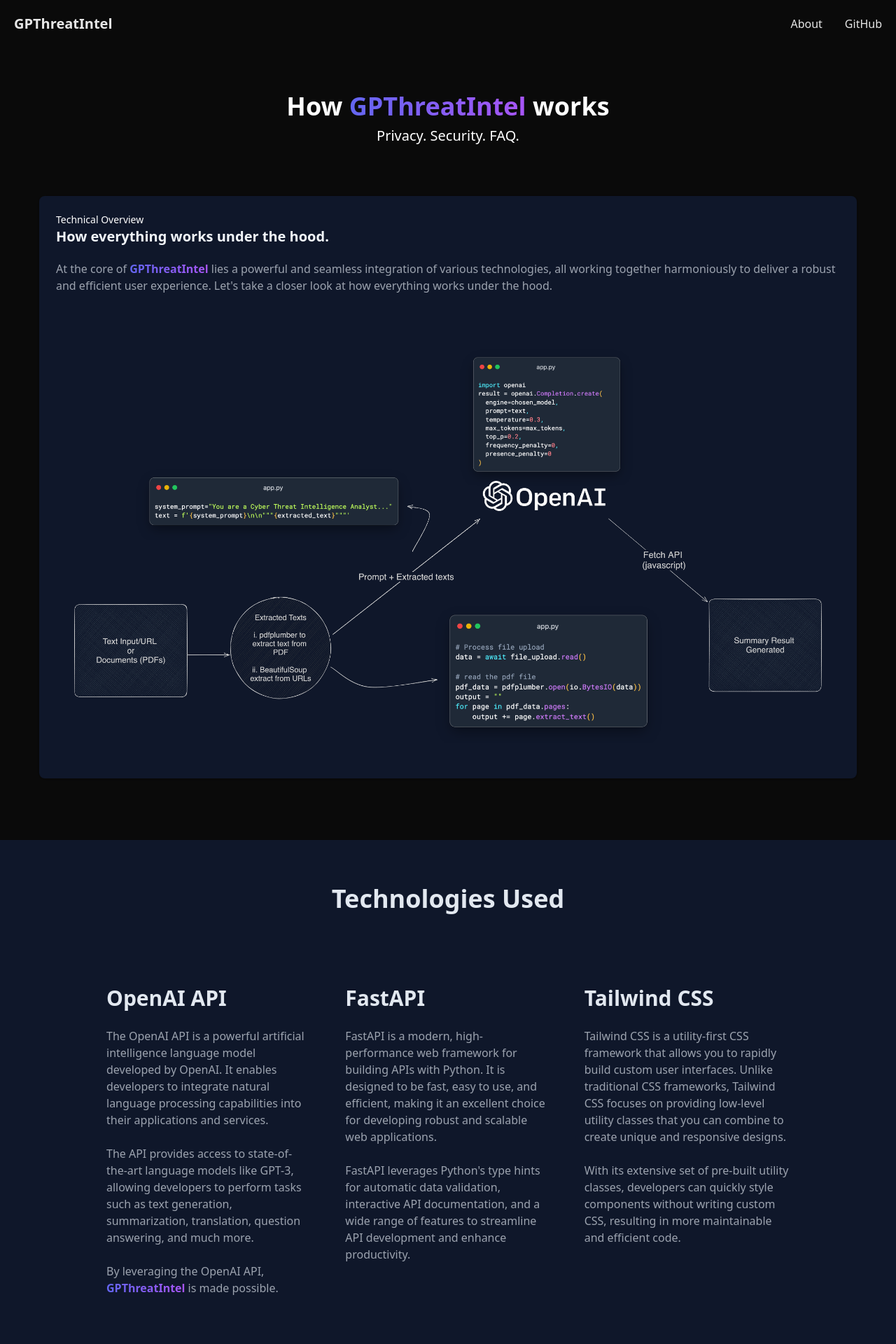
After one commit to nitroz3us/GPThreatIntel-Summarizer, a FastAPI app: template src/templates/about.html in a window 1280 px wide. The commit adds this page. Shown: the top 1920 px of the page at 70% size. Run offline with FastAPI, Linux system fonts and the light colour scheme; the template is opened without the code that fills it, so the values that code supplies are empty; some libraries are stand-ins or nearby versions.

Commit message:
added about page, fixed styling, fixed toast animation

```diff
--- a/app.py
+++ b/app.py
@@ -91,7 +91,8 @@ def process_text_with_openai(report, max_tokens, chosen_model):
                 max_tokens=max_tokens,
                 top_p=0.2,
                 frequency_penalty=0,
-                presence_penalty=0
+                presence_penalty=0,
+
             )
             if result.choices and result.choices[0].text is not None:
                 return result.choices[0].text.strip()
@@ -119,18 +120,18 @@ def process_text_with_openai(report, max_tokens, chosen_model):
         # pass
     return error_result
 
-
-
-
 @app.get("/", response_class=HTMLResponse)
 def index(request: Request):
     return templates.TemplateResponse("index.html", {"request": request})
+
+@app.get("/about", response_class=HTMLResponse)
+def about(request: Request):
+    return templates.TemplateResponse("about.html", {"request": request})
 
 @app.post("/", response_class=HTMLResponse)
 async def index(request: Request, data: str = Form(None), file_upload: UploadFile = File(None), openAIKey: str = Form(...), word_count: int = Form(100), model: str = Form(...)):
     openai.api_key = openAIKey
     print("Model Chosen: " + model)
-
 
     # Handle PDF input
     if file_upload is not None:
--- a/src/static/main.css
+++ b/src/static/main.css
@@ -13,15 +13,50 @@
   }
 }
 
-/* .fade-in {
-  opacity: 0;
-  transition: opacity 0.3s ease-in;
+.fade-in-up {
+  animation: fadeInUp 1.5s;
 }
 
-.fade-in.show {
-  opacity: 1;
-} */
+@keyframes fadeInUp {
+  0% {
+    opacity: 0;
+    transform: translateY(20px);
+  }
+  100% {
+    opacity: 1;
+    transform: translateY(0);
+  }
+}
 
+.fade-in-right {
+  animation: fadeInRight 1s;
+}
+
+@keyframes fadeInRight {
+  0% {
+    opacity: 0;
+    transform: translateX(20px);
+  }
+  100% {
+    opacity: 1;
+    transform: translateX(0);
+  }
+}
+
+.fade-in-left {
+  animation: fadeInLeft 1s;
+}
+
+@keyframes fadeInLeft {
+  0% {
+    opacity: 0;
+    transform: translateX(-20px);
+  }
+  100% {
+    opacity: 1;
+    transform: translateX(0);
+  }
+}
 
 .markdown {
     line-height: 1.5;
--- /dev/null
+++ b/src/templates/about.html
@@ -0,0 +1,269 @@
+<!-- /**
+ * @license MIT
+ *
+ * Written by nitroz3us
+ * Github: https://github.com/nitroz3us
+ * Repository: https://github.com/nitroz3us/GPThreatIntel-Summarizer
+ *
+ * You're free to use this library as long as you keep this statement in this file
+ */ -->
+<!DOCTYPE html>
+<html class="font-sans" lang="en">
+  <head>
+    <meta charset="UTF-8" />
+    <meta name="viewport" content="width=device-width, initial-scale=1.0" />
+    <title>GPThreat Intel Summarizer</title>
+    <script src="https://cdn.tailwindcss.com"></script>
+    <link rel="icon" href="/static/favicon.ico" />
+    <link rel="stylesheet" href="{{ url_for('static', path='/main.css') }}" />
+  </head>
+
+  <body class="bg-neutral-950 flex flex-col">
+    <!-- Navigation Header -->
+    <div class="top_nav">
+      <nav class="bg-neutral-950 opacity-90">
+        <div
+          class="top-0 left-0 flex flex-row justify-between bg-darkest w-screen p-5"
+        >
+          <a href="/" class="flex">
+            <span
+              class="self-center text-xl font-bold whitespace-nowrap hover:text-violet-500 md:hover:bg-transparent md:p-0 md:hover:text-violet-300 text-white"
+              >GPThreatIntel</span
+            >
+          </a>
+
+          <div class="items-center justify-between md:flex">
+            <ul
+              class="flex flex-row pl-4 pr-0 py-4 md:p-0 font-medium md:flex-row md:space-x-8 md:mt-0 md:border-0 ml-auto"
+            >
+              <li>
+                <a
+                  href="/about"
+                  class="block py-2 pl-3 pr-4 text-gray-900 hover:text-violet-500 md:hover:bg-transparent md:p-0 md:hover:text-violet-300 text-white"
+                  >About</a
+                >
+              </li>
+              <li>
+                <a
+                  href="https://github.com/nitroz3us/GPThreatIntel-Summarizer"
+                  target="_blank"
+                  class="block py-2 pl-3 pr-4 text-gray-900 rounded hover:text-violet-500 md:hover:bg-transparent md:p-0 md:hover:text-violet-300 text-white"
+                  >GitHub</a
+                >
+              </li>
+            </ul>
+          </div>
+        </div>
+      </nav>
+    </div>
+    <section class="py-8 h-screen md:h-fit">
+      <div class="fade-in-down flex flex-col justify-center items-center mt-8">
+        <h1
+          class="w-full font-bold text-white text-2xl md:text-4xl text-center"
+        >
+          How
+          <span
+            class="bg-gradient-to-r from-indigo-500 to-purple-500 bg-clip-text text-transparent"
+            >GPThreatIntel</span
+          >
+          works
+        </h1>
+        <span
+          class="text-center text-sm md:text-xl text-white mt-2 font-medium"
+        >
+          Privacy. Security. FAQ.
+        </span>
+      </div>
+      <div
+        class="fade-in-up grid grid-cols-1 md:grid-cols-1 gap-4 mt-4 p-8 md:p-14"
+      >
+        <div
+          class="flex flex-col bg-slate-900 rounded-lg overflow-hidden shadow"
+        >
+          <div class="flex flex-wrap no-underline hover:no-underline">
+            <p class="w-full text-white text-xs md:text-sm px-6 mt-6">
+              Technical Overview
+              <a
+                class="md:hidden text-blue-600 text-xs md:text-sm mb-5"
+                target="_blank"
+                href=""
+                >(View Diagram)</a
+              >
+            </p>
+
+            <div class="w-full font-bold text-xl text-slate-100 px-6">
+              How everything works under the hood.
+            </div>
+            <p class="text-gray-400 text-sm md:text-base px-6 mb-5 mt-5">
+              At the core of
+              <span
+                class="bg-gradient-to-r from-indigo-500 to-purple-500 bg-clip-text text-transparent font-semibold"
+                >GPThreatIntel</span
+              >
+              lies a powerful and seamless integration of various technologies,
+              all working together harmoniously to deliver a robust and
+              efficient user experience. Let's take a closer look at how
+              everything works under the hood.
+            </p>
+          </div>
+          <div class="flex items-center justify-end p-8 md:p-12">
+            <img
+              class="rounded rounded-xl ease-in duration-300 hover:scale-105 cursor-pointer"
+              src="/static/images/technical_overview.png"
+              alt=""
+            />
+          </div>
+        </div>
+      </div>
+    </section>
+    <section class="bg-slate-900 py-8">
+      <div class="container max-w-5xl mx-auto m-8">
+        <h2
+          class="w-full my-2 text-3xl font-black leading-tight text-center text-slate-200 font-bold md:text-4xl"
+        >
+          Technologies Used
+        </h2>
+
+        <div class="flex flex-col md:flex-row mt-10 md:mt-20">
+          <div class="w-full pt-8 pr-8 pl-8 md:p-6">
+            <h3
+              class="text-2xl md:text-3xl text-slate-200 font-bold leading-none mb-6"
+            >
+              OpenAI API
+            </h3>
+            <p class="text-gray-400 md:mb-6">
+              The OpenAI API is a powerful artificial intelligence language
+              model developed by OpenAI. It enables developers to integrate
+              natural language processing capabilities into their applications
+              and services.
+              <br />
+              <br />
+              The API provides access to state-of-the-art language models like
+              GPT-3, allowing developers to perform tasks such as text
+              generation, summarization, translation, question answering, and
+              much more.
+              <br /><br />
+              By leveraging the OpenAI API,
+              <span
+                class="bg-gradient-to-r from-indigo-500 to-purple-500 bg-clip-text text-transparent font-semibold"
+                >GPThreatIntel</span
+              >
+              is made possible. <br /><br />
+            </p>
+          </div>
+          <div class="w-full pt-8 pr-8 pl-8 md:p-6">
+            <h3
+              class="text-2xl md:text-3xl text-slate-200 font-bold leading-none mb-6"
+            >
+              FastAPI
+            </h3>
+            <p class="text-gray-400 md:mb-8">
+              FastAPI is a modern, high-performance web framework for building
+              APIs with Python. It is designed to be fast, easy to use, and
+              efficient, making it an excellent choice for developing robust and
+              scalable web applications.
+              <br /><br />
+              FastAPI leverages Python's type hints for automatic data
+              validation, interactive API documentation, and a wide range of
+              features to streamline API development and enhance productivity.
+            </p>
+          </div>
+          <div class="w-full pt-8 pr-8 pl-8 md:p-6">
+            <h3
+              class="text-2xl md:text-3xl text-slate-200 font-bold leading-none mb-6"
+            >
+              Tailwind CSS
+            </h3>
+            <p class="text-gray-400 md:mb-8">
+              Tailwind CSS is a utility-first CSS framework that allows you to
+              rapidly build custom user interfaces. Unlike traditional CSS
+              frameworks, Tailwind CSS focuses on providing low-level utility
+              classes that you can combine to create unique and responsive
+              designs. <br /><br />
+              With its extensive set of pre-built utility classes, developers
+              can quickly style components without writing custom CSS, resulting
+              in more maintainable and efficient code.
+            </p>
+          </div>
+        </div>
+      </div>
+    </section>
+    <section class="bg-slate-950 py-8">
+      <h2
+        class="w-full my-2 text-3xl md:text-4xl font-bold text-center text-white mt-8"
+      >
+        Privacy. Security. FAQ.
+      </h2>
+      <div class="grid grid-cols-1 md:grid-cols-2 gap-4 mt-14 p-10">
+        <div
+          class="flex flex-col bg-slate-800 rounded-t-md rounded-b-none overflow-hidden shadow"
+        >
+          <div class="flex flex-wrap no-underline hover:no-underline">
+            <p class="w-full text-gray-100 text-xs md:text-sm px-6 mt-6">
+              Storage
+              <a
+                class="md:hidden text-blue-600 text-xs md:text-sm mb-5"
+                target="_blank"
+                href=""
+                >(View Screenshot)</a
+              >
+            </p>
+            <div class="w-full font-bold text-xl text-gray-100 px-6">
+              Files are not stored on the cloud.
+            </div>
+            <p class="text-slate-300 text-base px-6 mb-5 mt-5">
+              When you upload a file to
+              <span
+                class="bg-gradient-to-r from-indigo-500 to-purple-500 bg-clip-text text-transparent font-semibold"
+                >GPThreatIntel</span
+              >, we don't store it on the cloud or on our servers. Instead, we
+              utilize the
+              <span class="font-semibold">io.BytesIO</span>
+              object to read the data directly from the uploaded file. This
+              means that your files are processed on-the-fly, and no copies are
+              kept on our end.
+            </p>
+          </div>
+          <div
+            class="flex items-center justify-center cursor-pointer ease-in duration-300 hover:scale-105 p-6"
+          >
+            <img src="static/images/bytes_io_storage.png" alt="" />
+          </div>
+        </div>
+        <div
+          class="flex flex-col bg-slate-800 rounded-t-md rounded-b-none overflow-hidden shadow"
+        >
+          <div class="flex flex-wrap no-underline hover:no-underline">
+            <p class="w-full text-gray-100 text-xs md:text-sm px-6 mt-6">
+              Transparency
+              <a
+                class="md:hidden text-blue-600 text-xs md:text-sm mb-5"
+                target="_blank"
+                href=""
+                >(View Screenshot)</a
+              >
+            </p>
+
+            <div class="w-full font-bold text-xl text-gray-100 px-6">
+              Full source code available on GitHub.
+            </div>
+            <p class="text-slate-300 text-base px-6 mb-5 mt-5">
+              The project is fully open source, and you can find our code on
+              GitHub. We are proudly hosted on Vercel, ensuring a reliable and
+              fast user experience. Your trust and satisfaction are our top
+              priorities. Vercel deployment is taken directly from the GitHub
+              repository.
+            </p>
+          </div>
+          <div class="flex items-center justify-end p-6">
+            <img
+              class="rounded rounded-2xl ease-in duration-300 hover:scale-105 cursor-pointer"
+              src="/static/images/vercel_hosted.png"
+              alt=""
+            />
+          </div>
+        </div>
+      </div>
+    </section>
+  </body>
+</html>
```
Also changed, not shown: src/static/main.js (+3 -7 lines), src/templates/index.html (+19 -29 lines), src/images/demo.jpg (deleted), src/static/images/bytes_io_storage.png (added), src/static/images/technical_overview.png (added), src/static/images/vercel_hosted.png (added), 1 other file.
